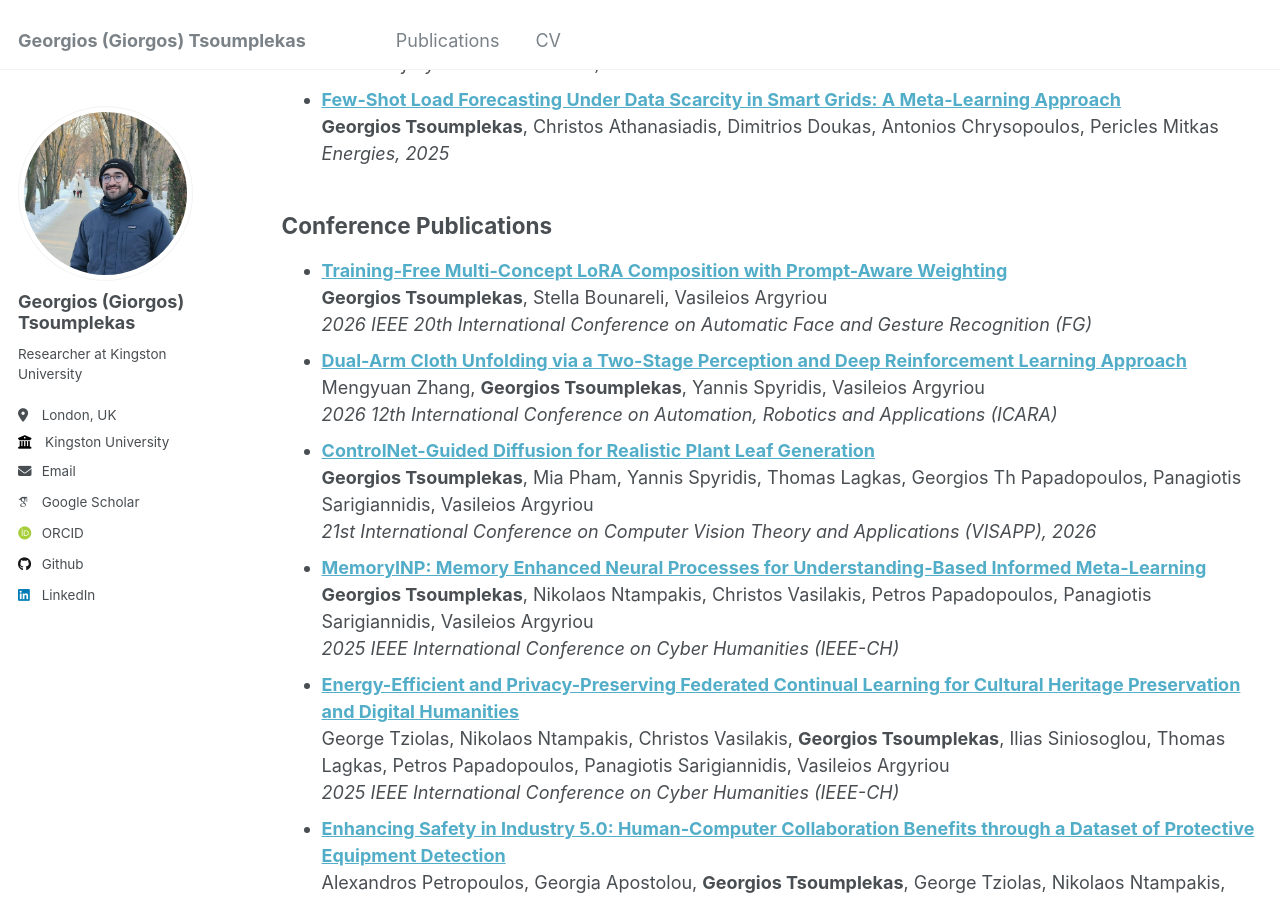
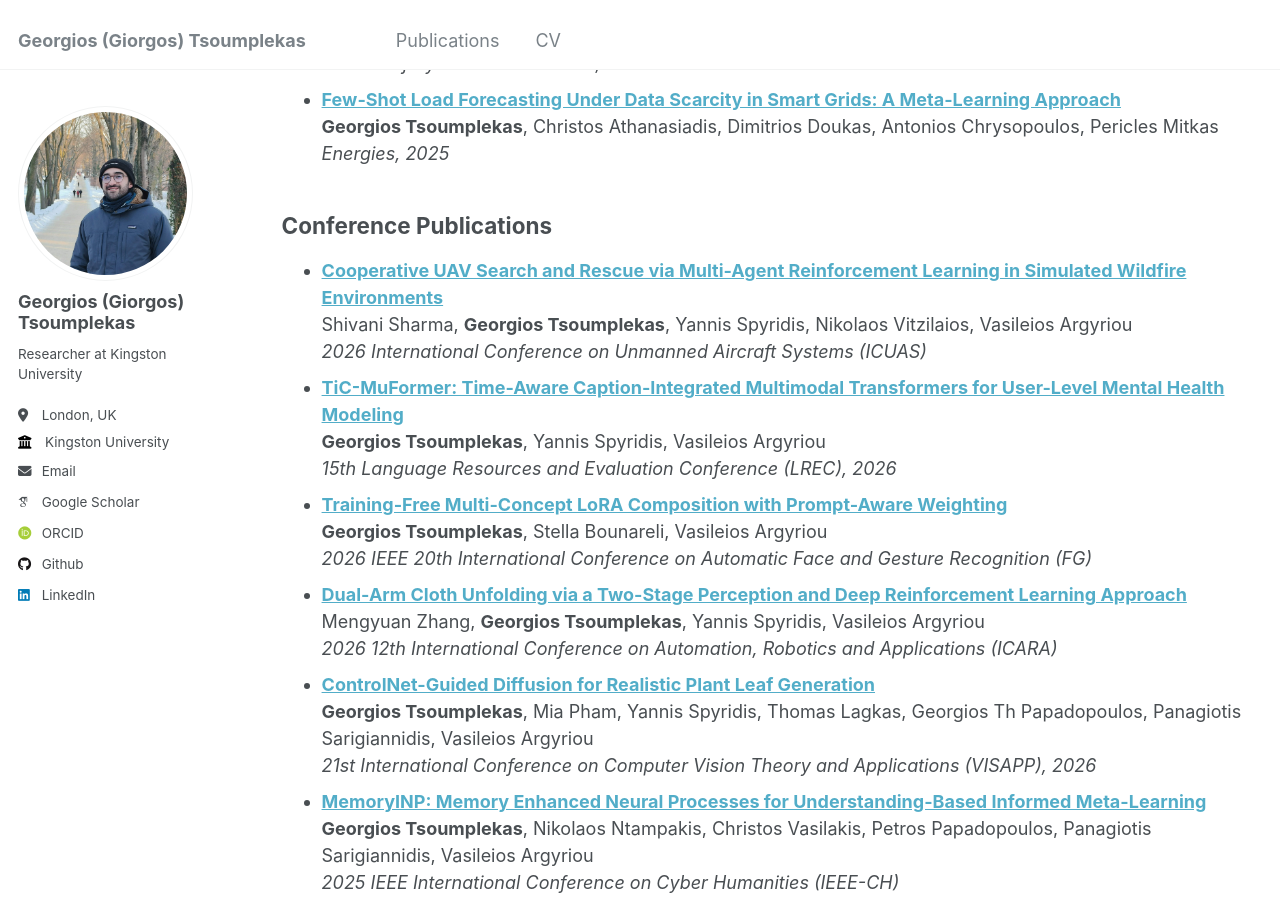
Before and after one commit to GeorgeTsoumplekas/GeorgeTsoumplekas.github.io, a Jekyll site: the page built from _pages/publications.md, in a window 1280 px wide and 900 px high, scrolled down 426 px. Built offline with Jekyll 4.4.1, drawn with Linux system fonts in a browser that asks for light colours; some web fonts are replaced.

Commit message:
Update publications.md

```diff
--- a/_pages/publications.md
+++ b/_pages/publications.md
@@ -19,6 +19,8 @@ Journal Publications
 Conference Publications
 ------------
 
+- **[Cooperative UAV Search and Rescue via Multi-Agent Reinforcement Learning in Simulated Wildfire Environments](https://ieeexplore.ieee.org/abstract/document/11598622)**  <br> Shivani Sharma, **Georgios Tsoumplekas**, Yannis Spyridis, Nikolaos Vitzilaios, Vasileios Argyriou <br> <em> 2026 International Conference on Unmanned Aircraft Systems (ICUAS) </em>
+- **[TiC-MuFormer: Time-Aware Caption-Integrated Multimodal Transformers for User-Level Mental Health Modeling](http://www.lrec-conf.org/proceedings/lrec2026/pdf/2026.lrec2026-1.759.pdf)** <br> **Georgios Tsoumplekas**, Yannis Spyridis, Vasileios Argyriou <br> <em> 15th Language Resources and Evaluation Conference (LREC), 2026 </em>
 - **[Training-Free Multi-Concept LoRA Composition with Prompt-Aware Weighting](https://ieeexplore.ieee.org/abstract/document/11557018)** <br> **Georgios Tsoumplekas**, Stella Bounareli, Vasileios Argyriou <br> <em> 2026 IEEE 20th International Conference on Automatic Face and Gesture Recognition (FG) </em>
 - **[Dual-Arm Cloth Unfolding via a Two-Stage Perception and Deep Reinforcement Learning Approach](https://ieeexplore.ieee.org/abstract/document/11480355)** <br> Mengyuan Zhang, **Georgios Tsoumplekas**, Yannis Spyridis, Vasileios Argyriou <br> <em> 2026 12th International Conference on Automation, Robotics and Applications (ICARA) </em>
 - **[ControlNet-Guided Diffusion for Realistic Plant Leaf Generation](https://www.scitepress.org/Papers/2026/143974/143974.pdf)** <br> **Georgios Tsoumplekas**, Mia Pham, Yannis Spyridis, Thomas Lagkas, Georgios Th Papadopoulos, Panagiotis Sarigiannidis, Vasileios Argyriou <br> <em> 21st International Conference on Computer Vision Theory and Applications (VISAPP), 2026 </em>
```
